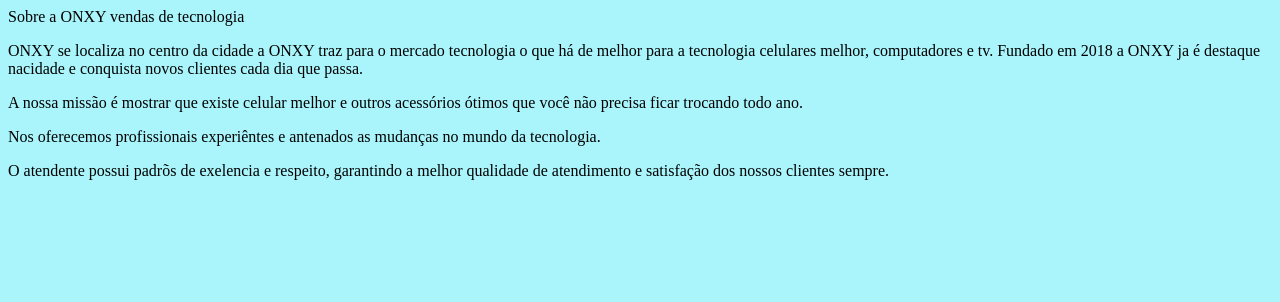
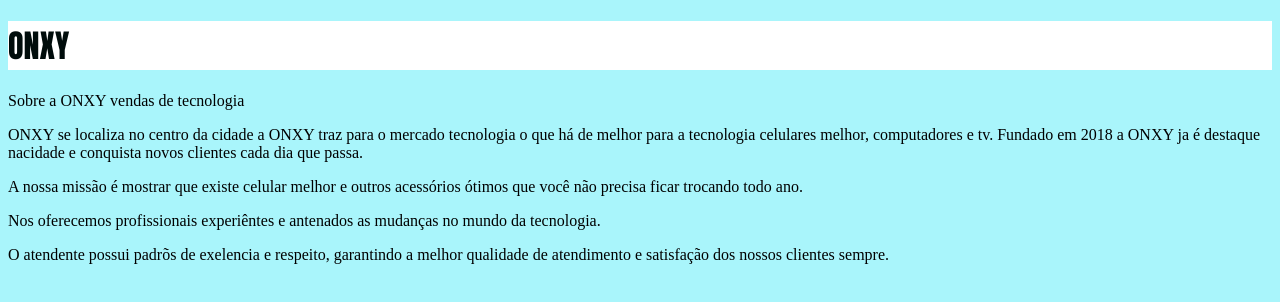
Before and after one commit to YANGgstz/pensamento-computacionais, a plain HTML site: page index.html in a window 1280 px wide. Drawn offline with Linux system fonts and the light colour scheme.

Commit message:
JNSAJKCN

```diff
--- a/index.html
+++ b/index.html
@@ -7,7 +7,9 @@
     <meta name="viewport" content="width=device-width, initial-scale=1.0">
     <title>ONXY</title>
 </head>
-<body> Sobre a ONXY vendas de tecnologia
+<body>
+    <h1>ONXY</h1>
+    Sobre a ONXY vendas de tecnologia
     <p> ONXY se localiza no centro da cidade a ONXY traz
     para o mercado tecnologia o que há de melhor para a tecnologia
     celulares melhor, computadores e tv. Fundado em 2018 a ONXY ja é
```
